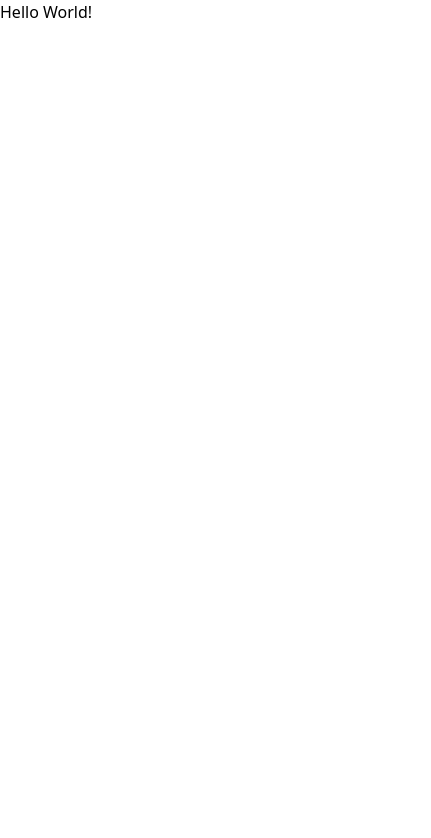
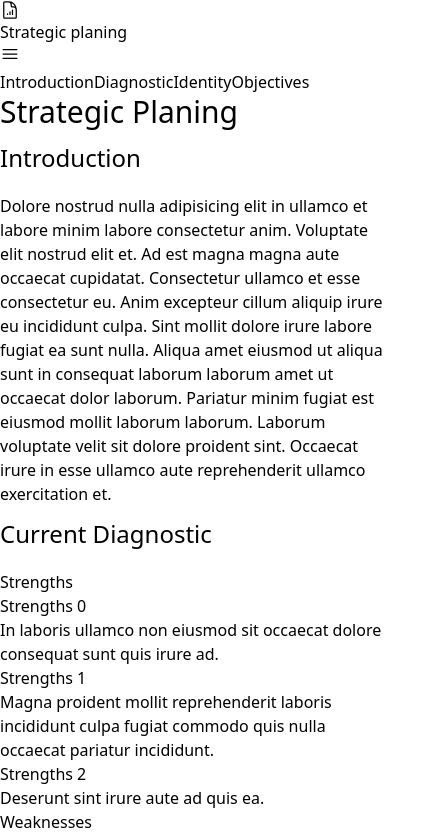
Before and after one commit to Sonya-c/WEB-FE-REACT-HW4, a React (Vite) app: page / in a window 390 px wide. Shown: the top 838 px of the page, 431 px wide, since content can reach past the window. Built offline with nearby package versions, Linux system fonts and the light colour scheme.

Commit message:
feat(App): combine | feat(Header): sticky + menu on mobile

```diff
--- a/src/App.tsx
+++ b/src/App.tsx
@@ -1,6 +1,13 @@
+import Header from "@/components/Header";
+import Main from "@/components/Main";
+import Footer from "@/components/Footer";
 
 export default function App() {
   return (
-    <div>Hello World!</div>
+    <div className="flex flex-col gap-5">
+      <Header />
+      <Main />
+      <Footer />
+    </div>
   )
 }
--- a/src/components/Header/Header.tsx
+++ b/src/components/Header/Header.tsx
@@ -1,20 +1,37 @@
 import PlaningIcon from '@/assets/icons/planing.svg';
+import MenuIcon from '@/assets/icons/menu.svg';
+import { useState } from 'react';
 
 /**
  * This is a Header component.
  */
 export const Header = () => {
+  const [isOpen, setIsOpen] = useState(false);
+
   return (
-    <div className='flex flex-col md:flex-row justify-around'>
-      <div className='flex items-center gap-3'>
-        <img src={PlaningIcon} alt="" width={20} />
-        <p className='font-semibold'>Strategic planing</p>
-      </div>
+    <div className='flex py-5 justify-center sticky top-0 z-50 bg-white shadow-sm'>
+      <div className='flex p-3 md:p-0 md:flex-row justify-between max-w-screen-lg flex-1'>
+        <div className='flex items-center gap-3'>
+          <img src={PlaningIcon} alt="" width={20} />
+          <p className='font-semibold'>Strategic planing</p>
+        </div>
 
-      <div className='flex flex-col md:flex-row gap-3'>
-        <a className='hover:text-blue-600' href="">Diagnostic</a>
-        <a className='hover:text-blue-600' href="">Identity</a>
-        <a className='hover:text-blue-600' href="">Objectives</a>
+        <div className="sm:hidden flex">
+          <button
+            aria-label='open menu'
+            className={isOpen ? 'rotate-90' : ''}
+            onClick={() => setIsOpen(!isOpen)}
+          >
+            <img src={MenuIcon} alt="Menu" width={20} />
+          </button>
+        </div>
+
+        <div className={(isOpen ? 'flex absolute top-24 right-3 bg-white p-10 border-slate-300 border  rounded shadow-lg' : 'hidden') + ' sm:flex flex-col sm:flex-row gap-3'}>
+          <a className='hover:text-blue-600' href="#introduction">Introduction</a>
+          <a className='hover:text-blue-600' href="#diagnostic">Diagnostic</a>
+          <a className='hover:text-blue-600' href="#identity">Identity</a>
+          <a className='hover:text-blue-600' href="#objectives">Objectives</a>
+        </div>
       </div>
     </div>
   );
--- a/src/components/Main/Main.tsx
+++ b/src/components/Main/Main.tsx
@@ -30,14 +30,16 @@ const DofaCardListMapping = (type: DofaTypeEnum, items: {
  */
 export const Main = () => {
   return (
-    <div className="flex flex-col p-5 sm:p-0 gap-10 container mx-auto">
-      <section>
-        <h1>Introduction</h1>
-        <p className="pt-3">{ lorem.generateParagraphs(2) }</p>
+    <div className="flex flex-col p-5 sm:p-0 gap-10 container mx-auto max-w-screen-lg my-10">
+      <h1 className="text-center">Strategic Planing</h1>
+
+      <section id="introduction">
+        <h2>Introduction</h2>
+        <p>{ lorem.generateParagraphs(2) }</p>
       </section>
 
-      <section>
-        <h2 className="mt-3 mb-5">Current Diagnostic</h2>
+      <section id="diagnostic">
+        <h2>Current Diagnostic</h2>
         <div className="grid sm:grid-cols-2 gap-3 auto-rows-fr">
           {dofaData.map((dofa, index) => {
             return <CardList id={dofa.id} key={`DofaCard-${index}`}title={dofa.type} items={DofaCardListMapping(dofa.type, dofa.items)} />;
@@ -45,7 +47,7 @@ export const Main = () => {
         </div>
       </section>
 
-      <section>
+      <section id="identity">
         <h2>Organizational Identity</h2>
 
         {orgIdentityData.map((item) => {
@@ -57,8 +59,8 @@ export const Main = () => {
         }
       </section>
 
-      <section>
-        <h2>Strategic objectives</h2>
+      <section id="objectives">
+        <h2>Strategic Objectives</h2>
 
         <Table
           data={ObjectivesData}
--- a/src/index.css
+++ b/src/index.css
@@ -8,8 +8,10 @@ h1 {
 
 h2 {
     @apply text-2xl;
+    @apply mt-3 mb-5;
 }
 
 h3 {
     @apply text-xl;
+    @apply mt-1 mb-3;
 }
```
Also changed, not shown: src/assets/icons/menu.svg (added).
